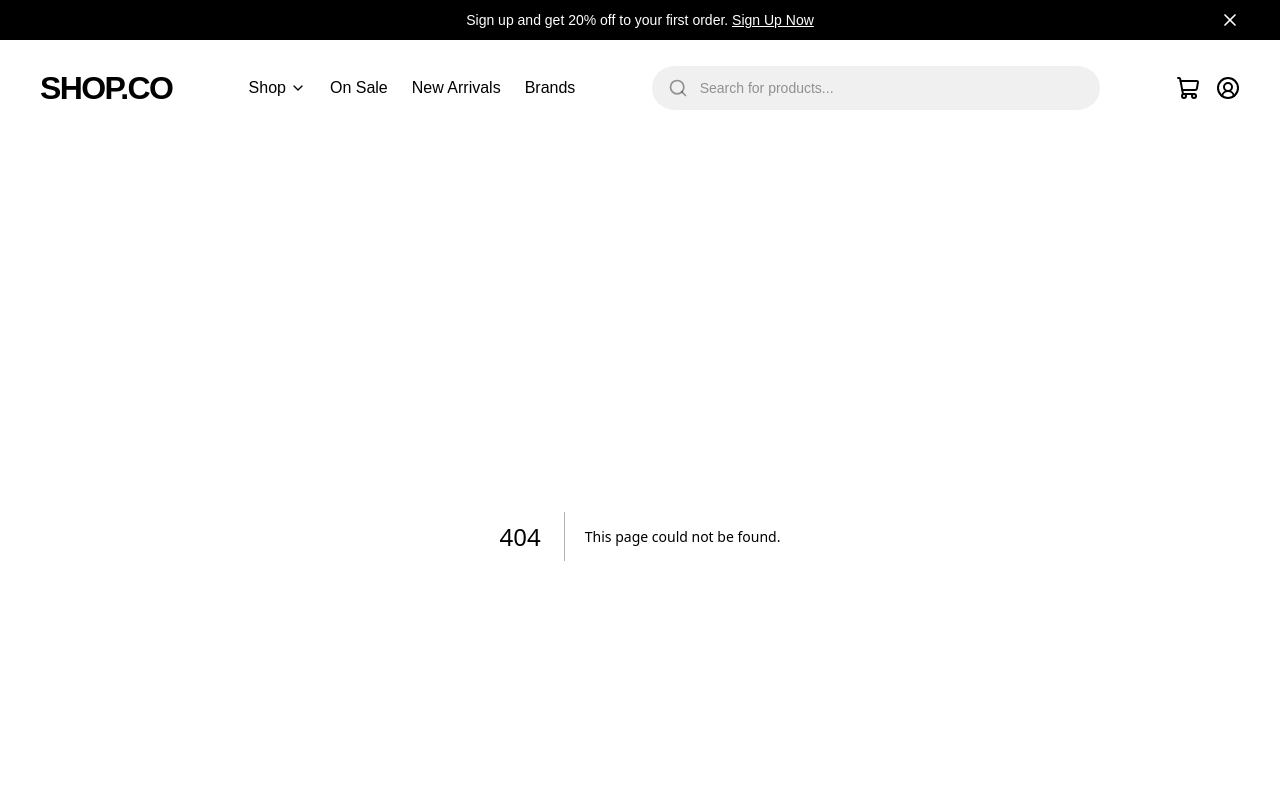
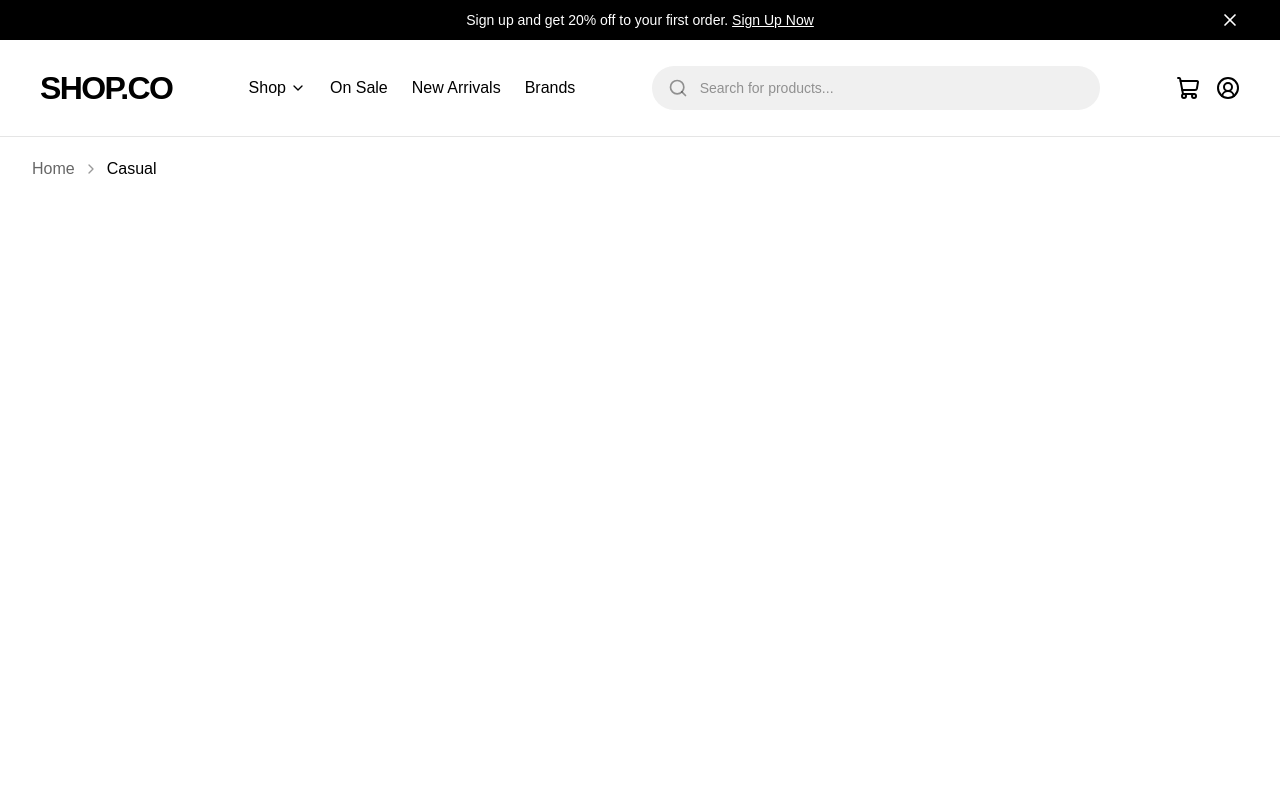
Before and after one commit to hassamnaveed44/e-commerce, a Next.js app: page /category/casual in a window 1280 px wide. Before the commit this address had no page. Shown: the top 800 px of the page. Built offline with nearby package versions, Linux system fonts and the light colour scheme.

Commit message:
fix image links

```diff
--- /dev/null
+++ b/app/category/[style]/page.tsx
@@ -0,0 +1,29 @@
+import Breadcrumb from "@/app/components/category/Breadcrumb";
+
+export default async function CategoryPage({
+  params,
+}: {
+  params: Promise<{ style: string }>;
+}) {
+  const { style } = await params;
+
+  // Format category name for display (e.g., "casual" -> "Casual")
+  const formattedCategory = style ? style.charAt(0).toUpperCase() + style.slice(1) : "Category";
+
+  return (
+    <main className="min-h-screen bg-white">
+      {/* Category Breadcrumb */}
+      <Breadcrumb categoryName={formattedCategory} />
+
+      {/* Main Category Content Area */}
+      {/* <section className="max-w-7xl mx-auto px-4 sm:px-6 xl:px-10 pb-16">
+        <h1 className="text-3xl font-bold font-satoshi mb-6 capitalize text-black">
+          {formattedCategory}
+        </h1>
+        <p className="text-black/60 font-satoshi">
+          Filters sidebar, product grid, and pagination will be assembled here component by component.
+        </p>
+      </section> */}
+    </main>
+  );
+}
--- a/app/components/category/Breadcrumb.tsx
+++ b/app/components/category/Breadcrumb.tsx
@@ -0,0 +1,31 @@
+import Link from "next/link";
+import { ChevronRight } from "lucide-react";
+
+interface BreadcrumbProps {
+  categoryName?: string;
+}
+
+export default function Breadcrumb({ categoryName = "Casual" }: BreadcrumbProps) {
+  return (
+    <div className="w-full">
+      {/* Thin horizontal divider line */}
+      <hr className="border-t border-black/10 w-full" />
+
+      <nav className="max-w-7xl mx-auto px-4 sm:px-6 lg:px-8 py-5">
+        <ol className="flex items-center space-x-2 text-sm sm:text-base font-satoshi">
+          <li>
+            <Link href="/" className="text-black/60 hover:text-black transition-colors">
+              Home
+            </Link>
+          </li>
+          <li className="text-black/40">
+            <ChevronRight size={16} />
+          </li>
+          <li className="text-black font-medium capitalize truncate">
+            {categoryName}
+          </li>
+        </ol>
+      </nav>
+    </div>
+  );
+}
--- a/app/components/home/DressStyle.tsx
+++ b/app/components/home/DressStyle.tsx
@@ -46,7 +46,7 @@ export default function DressStyleSection() {
             BROWSE BY DRESS STYLE
           </h2>
 
-          {/* Styles Grid */}
+          {/* Styles Grid - Links to /category/[style.id] */}
           <div className="grid grid-cols-1 md:grid-cols-3 gap-5">
             {dressStyles.map((style) => (
               <Link
--- a/app/shop/product/[id]/page.tsx
+++ /dev/null
@@ -1,36 +0,0 @@
-import Breadcrumb from "@/app/components/product/BreadCrumb";
-import ProductImages from "@/app/components/product/ProductImages";
-import ProductInfo from "@/app/components/product/ProductInfo";
-import Tabs from "@/app/components/product/Tabs";
-import ReviewsList from "@/app/components/product/ReviewsList";
-import YouMightAlsoLike from "@/app/components/product/YouMightAlsoLike";
-
-export default async function ProductPage({
-  params,
-}: {
-  params: Promise<{ id: string }>;
-}) {
-  await params;
-
-  return (
-    <main className="min-h-screen bg-white">
-      {/* Breadcrumb Section */}
-      <Breadcrumb />
-
-      {/* Main Product Section (Gallery + Info) */}
-      <section className="max-w-7xl mx-auto px-4 sm:px-6 lg:px-8 py-6">
-        <div className="grid grid-cols-1 lg:grid-cols-2 gap-10 items-start">
-          <ProductImages />
-          <ProductInfo />
-        </div>
-      </section>
-
-      {/* Tabs & Reviews Section */}
-      <Tabs />
-      <ReviewsList />
-
-      {/* Related Products Section */}
-      <YouMightAlsoLike />
-    </main>
-  );
-}
```
Also changed, not shown: app/shop/[category]/page.tsx (deleted).
